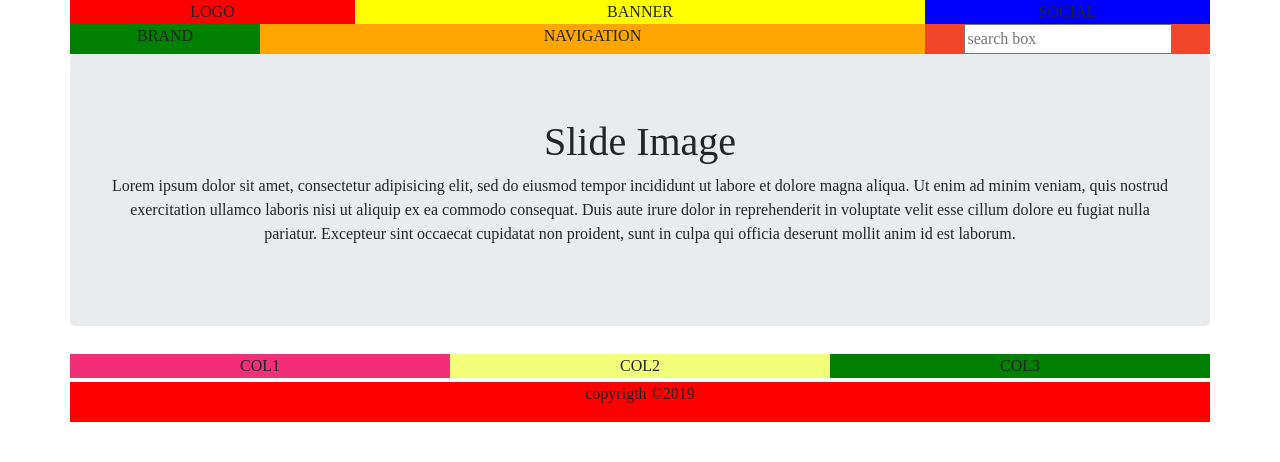
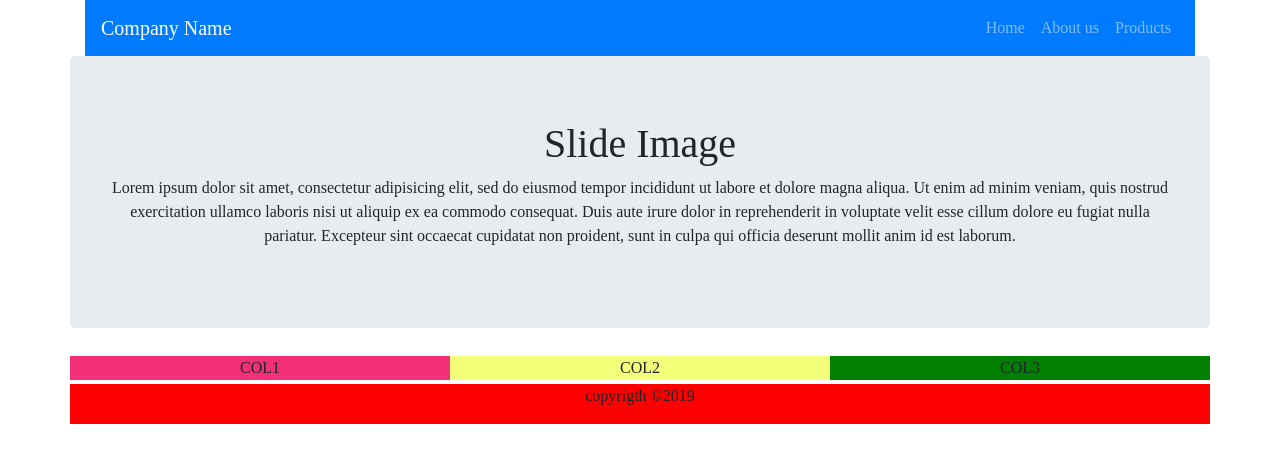
Before and after one commit to bertrandtraore/BootstrapProject, a plain HTML site: page index.html in a window 1280 px wide. Drawn offline with nearby package versions, Linux system fonts and the light colour scheme.

Commit message:
Navigation Added

```diff
--- a/index.html
+++ b/index.html
@@ -9,20 +9,26 @@
 </head>
 <body>
 <div class="container">
-	<div class="row">
-		<div class="col-sm-3" id="logo">LOGO</div>
-		<div class="col-sm-6" id="banner">BANNER</div>
-		<div class="col-sm-3" id="socialMedia">SOCIAL</div>
-	</div>
-	<div class="row">
-		<div class="col-sm-2" id="brand">BRAND</div>
-		<div class="col-sm-7" id="hNavigation">NAVIGATION</div>
-		<div class="col-sm-3" id="searchbox">
-		<form>
-			<input type="text" placeholder="search box">
-		</form>
+<!-- NAVIGATION STARTS HERE -->
+<nav class="navbar navbar-expand-lg navbar-dark bg-primary">
+		<a href="#" class="navbar-brand">Company Name</a>
+		<button class="navbar-toggler" type="button" data-toggle="collapse" data-target="#navbarSupportedContent" >
+    <span class="navbar-toggler-icon"></span>
+  </button>
+		<div class="collapse navbar-collapse" id="navbarSupportedContent">
+			<ul class="navbar-nav ml-auto">
+			<li class="nav-item">
+				<a href="#" class="nav-link">Home</a>
+			</li>
+			<li class="nav-item">
+				<a href="#" class="nav-link">About us</a>
+			</li>
+			<li class="nav-item">
+				<a href="#" class="nav-link">Products</a>
+			</li>
+		</ul>
 		</div>
-	</div>
+	</nav>
 	<div class="row">
 		<div class="col-sm-12" id="slider">
 			<div class="jumbotron">
@@ -52,8 +58,8 @@
 
 
 </div>
-
-<script type="text/javascript" src="js/jquery.js"></script>
-<script type="text/javascript" src="js/bootstrap.js"></script>
+<script src="https://code.jquery.com/jquery-3.3.1.slim.min.js" integrity="sha384-q8i/X+965DzO0rT7abK41JStQIAqVgRVzpbzo5smXKp4YfRvH+8abtTE1Pi6jizo" crossorigin="anonymous"></script>
+<script src="https://cdnjs.cloudflare.com/ajax/libs/popper.js/1.14.7/umd/popper.min.js" integrity="sha384-UO2eT0CpHqdSJQ6hJty5KVphtPhzWj9WO1clHTMGa3JDZwrnQq4sF86dIHNDz0W1" crossorigin="anonymous"></script>
+<script src="https://stackpath.bootstrapcdn.com/bootstrap/4.3.1/js/bootstrap.min.js" integrity="sha384-JjSmVgyd0p3pXB1rRibZUAYoIIy6OrQ6VrjIEaFf/nJGzIxFDsf4x0xIM+B07jRM" crossorigin="anonymous"></script>
 </body>
 </html>
```
Also changed, not shown: custom.css (line endings or trailing spaces).
